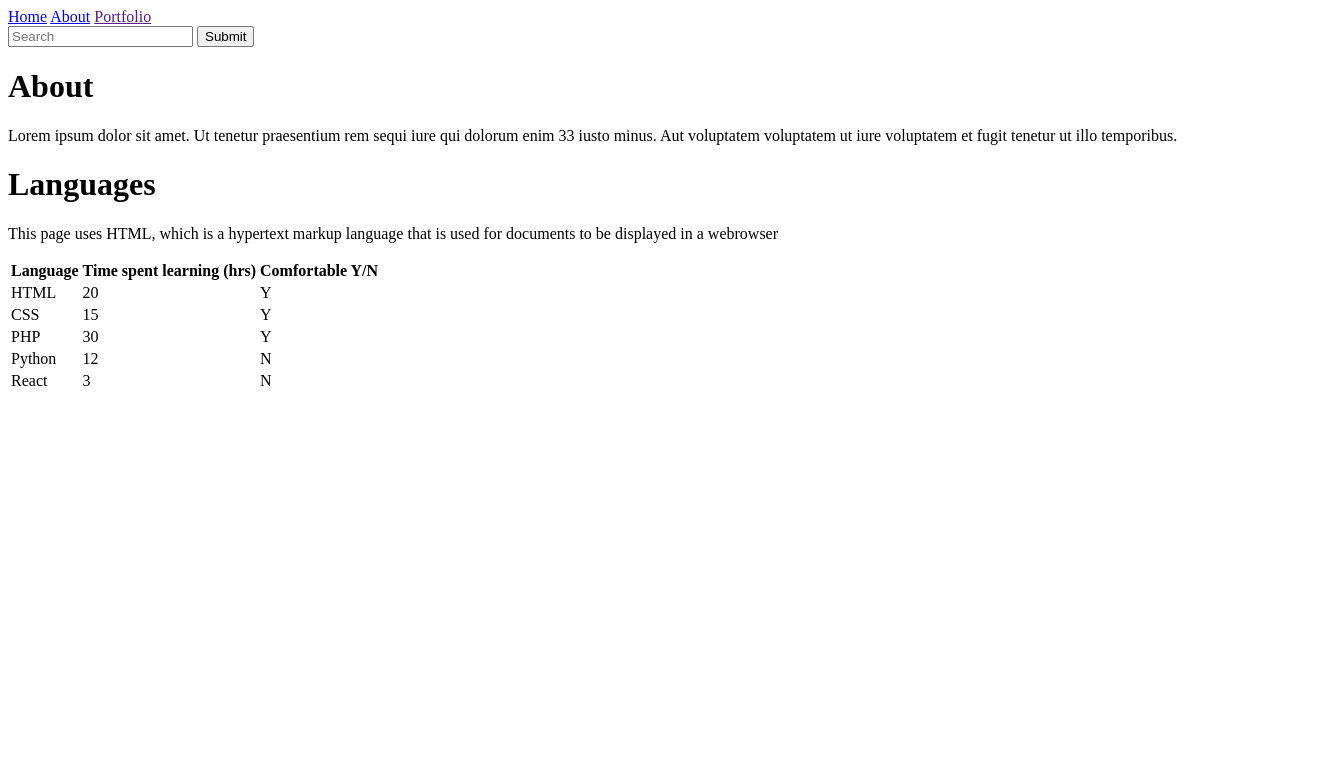
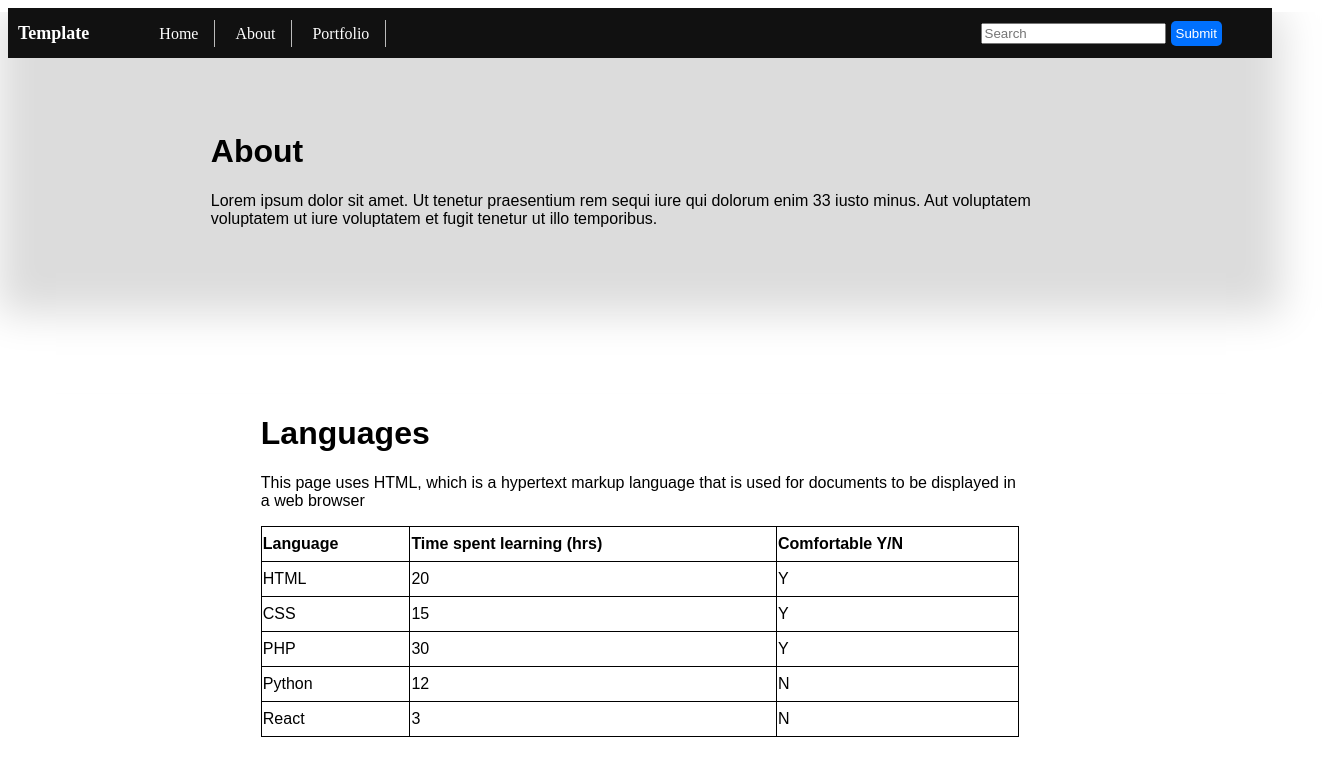
Before and after one commit to Ibrahimm08/Module-1, a plain HTML site: page about.html in a window 1280 px wide. Shown: the whole page, 1322 px wide, since content can reach past the window. Drawn offline with Linux system fonts and the light colour scheme.

Commit message:
Added CSS for About page

```diff
--- a/about.html
+++ b/about.html
@@ -6,20 +6,30 @@
     <title>Document</title>
 </head>
 <body>
+    <div class="header">
         <header>
+            <link rel="stylesheet" href="style.css">
             <nav>
+                <p>Template</p>
                 <a href="/index.html">Home</a>
                 <a href="/about.html">About</a>
                 <a href="">Portfolio</a>
             </nav>
+            <button>Submit</button>
             <input placeholder="Search">
-            <button>Submit</button>
+
         </header>
+    </div>
+
+    <div class="aboutInfo">
         <h1>About</h1>
         <p>Lorem ipsum dolor sit amet. Ut tenetur praesentium rem sequi iure qui dolorum enim 33 iusto minus. Aut voluptatem voluptatem ut iure voluptatem et fugit tenetur ut illo temporibus.</p>
+    </div>
+
+    <div class="Languages">
         <h1>Languages</h1>
-    <p>This page uses HTML, which is a hypertext markup language that is used for documents to be displayed in a webrowser</p>
-    <table>
+        <p>This page uses HTML, which is a hypertext markup language that is used for documents to be displayed in a web browser</p>
+        <table class="table">
             <tr>
                 <th>Language</th>
                 <th>Time spent learning (hrs)</th>
@@ -51,5 +61,6 @@
                 <td>N</td>
             </tr>
         </table>
+    </div>
 </body>
 </html>
--- /dev/null
+++ b/style.css
@@ -0,0 +1,89 @@
+
+/*
+    The Nav Bar
+Used across all pages
+*/
+.header{
+    display: inline-block;
+    position: static;
+    padding: 0;
+    margin: 0;
+    overflow: hidden;
+    width: 100%;
+    height: 50px;
+    background-color: #111;
+}
+.header nav{
+    margin-top: 15px;
+    display: inline-block;
+}
+.header a{
+    color: white;
+    border-right: 1px solid #bbb;
+    padding: 14px 16px;
+    padding-top: 5px;
+    padding-bottom: 5px;
+    text-align: center;
+    text-decoration: none;
+}
+.header p{
+    display: inline;
+    color: white;
+    text-align: center;
+    padding-left: 10px;
+    padding-right: 50px;
+    font-weight: bold;
+    font-size: large;
+}
+.header input{
+    float: right;
+    margin-top: 15px;
+    margin-right: 5px;
+}
+.header button{
+    float: right;
+    margin-right: 50px;
+    margin-top: 13px;
+    padding: 5px;
+    border: none;
+    border-radius: 5px;
+    outline: 0;
+    background-color: #0070fe;
+    color: white;
+}
+.header a:hover{
+    color: gainsboro;
+}
+
+
+.aboutInfo{
+    background-color: gainsboro;
+    border-bottom: none;
+    box-shadow: inset 0px -40px 40px 40px white;
+    margin-left: -50px;
+    margin-top: -50px;
+    margin-right: -50px;
+    padding-top: 100px;
+    padding-left: 20%;
+    padding-right: 20%;
+    padding-bottom: 150px;
+    text-align: left;
+    font-family: Arial, Helvetica, sans-serif;
+}
+
+.Languages{
+    text-align: left;
+    padding-left: 20%;
+    padding-right: 20%;
+    font-family: Arial, Helvetica, sans-serif;
+}
+.table{
+    border-collapse: collapse;
+    border: 1px solid black;
+    width: 100%;
+    line-height: 200%;
+    text-align: left;
+}
+th,td{
+    border: 1px solid black;
+}
```
Also changed, not shown: index.html (+7 -3 lines). Lines whose indentation alone changed are shown as unchanged.
